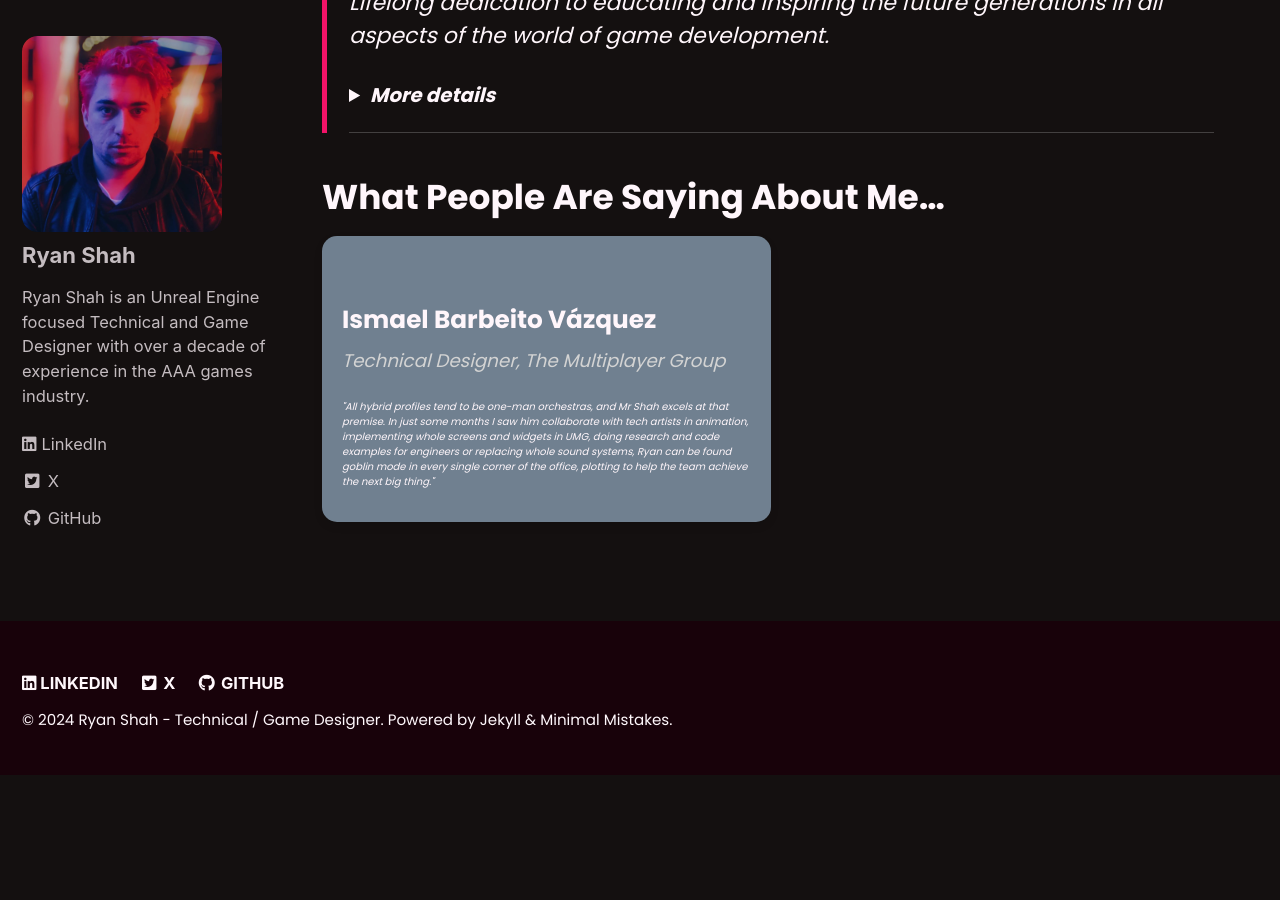
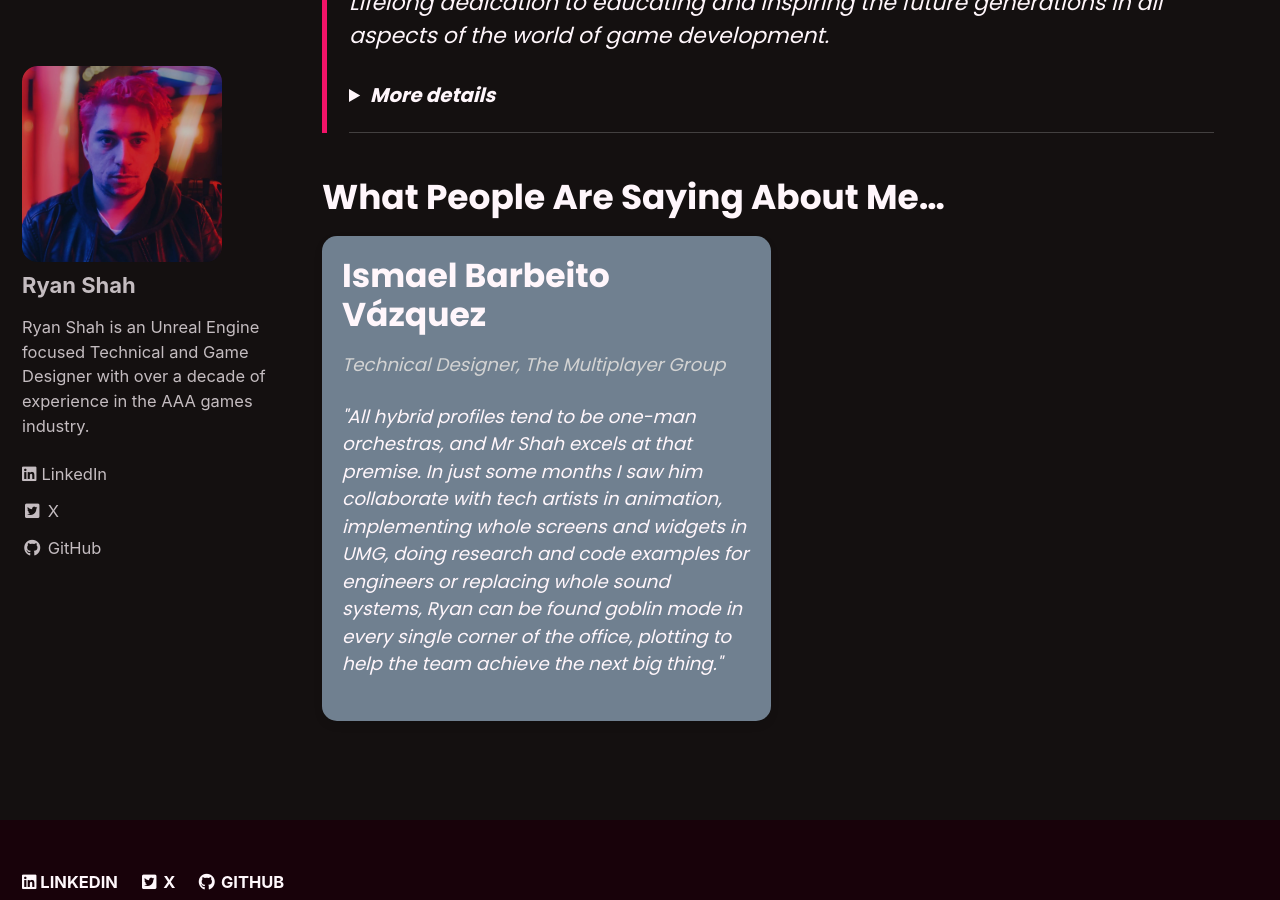
Before and after one commit to KITATUS/ryanshah.github.io, a Jekyll site: the page built from _pages/about.md, in a window 1280 px wide and 900 px high, scrolled down 1645 px. Built offline with Jekyll 4.4.1, drawn with Linux system fonts in a browser that asks for light colours; cached includes are drawn as plain includes; before the commit the page ends 2420 px from its top, so only the background shows below that.

Commit message:
Update about.md

```diff
--- a/_pages/about.md
+++ b/_pages/about.md
@@ -62,9 +62,9 @@
   <div style="flex: 0 0 48%; background: #708090; border-radius: 15px; padding: 20px; box-shadow: 0 4px 8px rgba(0,0,0,0.1);">
     <div style="display: flex; align-items: center; gap: 20px;">
       <div>
-        <h3>Ismael Barbeito Vázquez</h3>
+        <h3 style="margin-top: 0; font-size: 1.5em;">Ismael Barbeito Vázquez</h3>
         <p style="font-style: italic; color: LightGray; font-size: smaller;">Technical Designer, The Multiplayer Group</p>
-        <p style="font-style: italic; font-size: x-small;">"All hybrid profiles tend to be one-man orchestras, and Mr Shah excels at that premise. In just some months I saw him collaborate with tech artists in animation, implementing whole screens and widgets in UMG, doing research and code examples for engineers or replacing whole sound systems, Ryan can be found goblin mode in every single corner of the office, plotting to help the team achieve the next big thing."</p>
+        <p style="font-style: italic; font-size: smaller;">"All hybrid profiles tend to be one-man orchestras, and Mr Shah excels at that premise. In just some months I saw him collaborate with tech artists in animation, implementing whole screens and widgets in UMG, doing research and code examples for engineers or replacing whole sound systems, Ryan can be found goblin mode in every single corner of the office, plotting to help the team achieve the next big thing."</p>
       </div>
     </div>
   </div>
```
